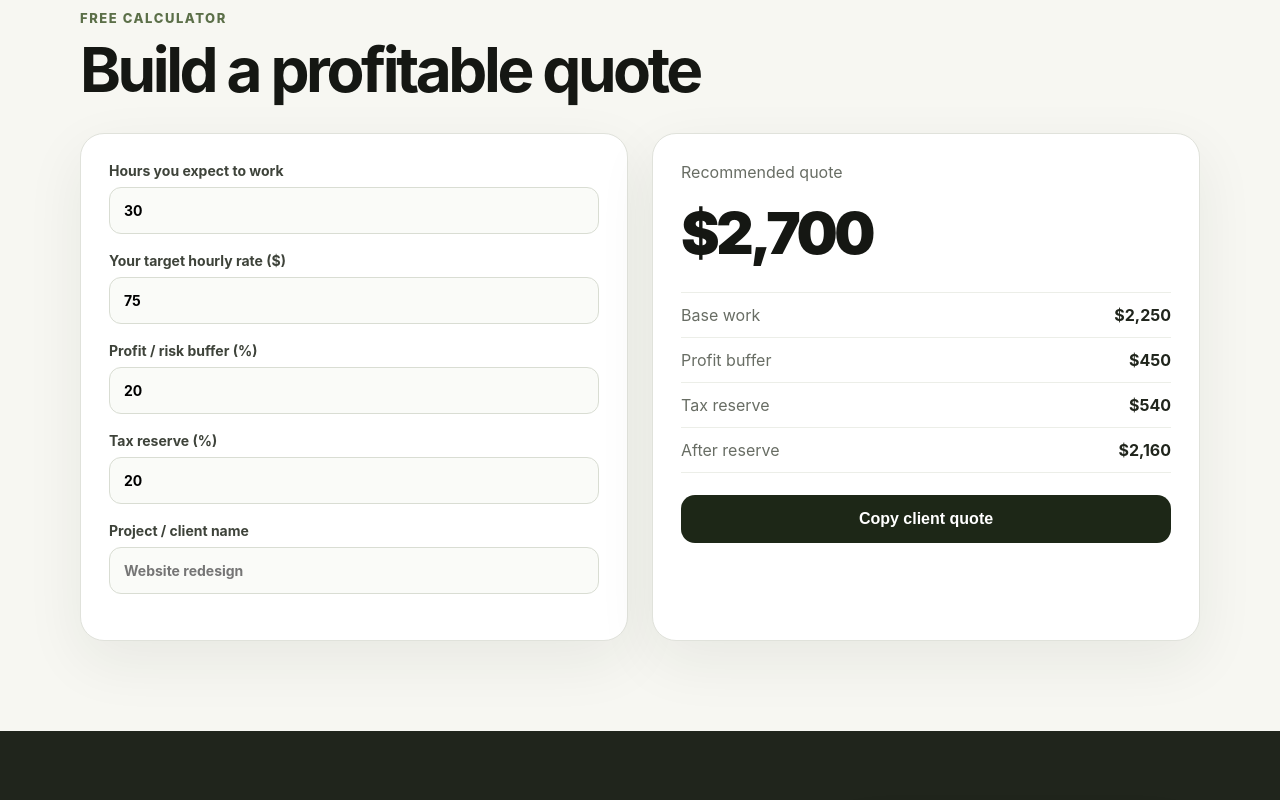
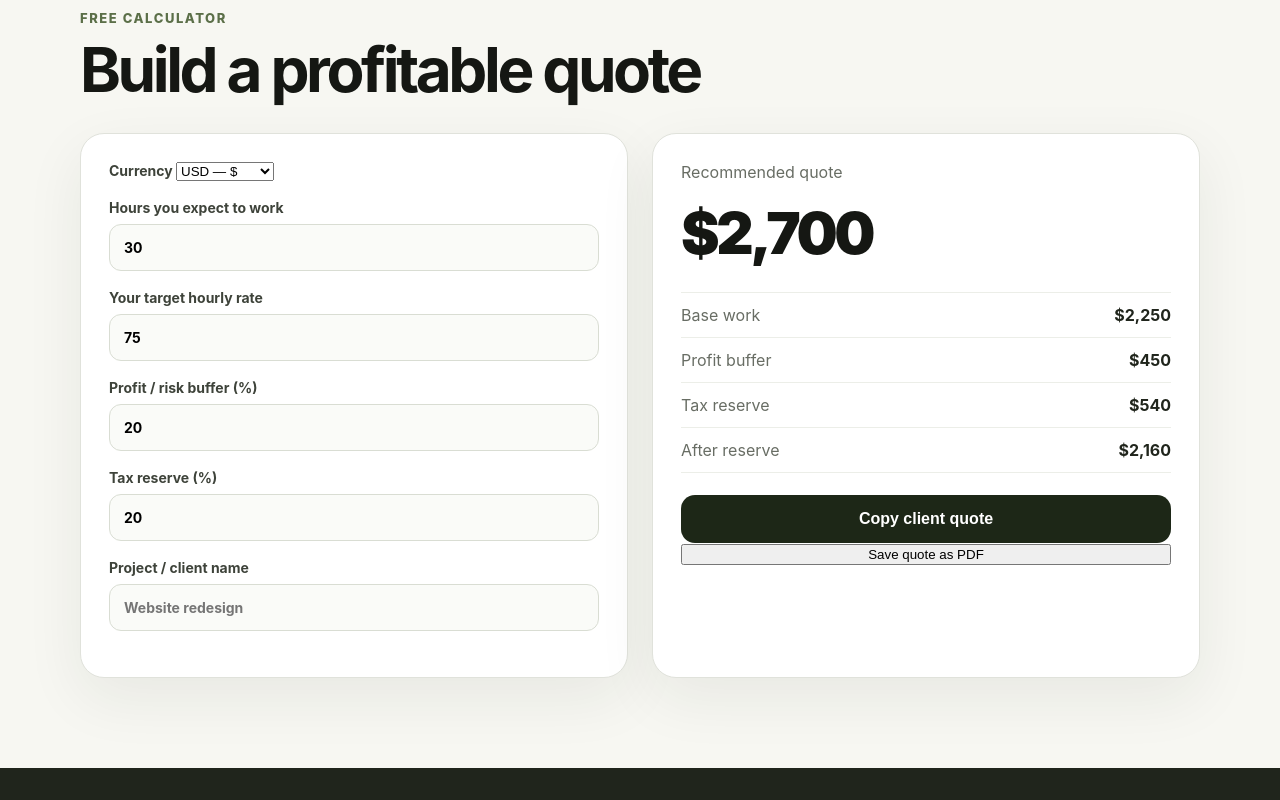
Before and after one commit to matrix12345695-afk/-, a plain HTML site: page index.html in a window 1280 px wide. Shown: the part 920-1720 px from the top of the page. Drawn offline with Linux system fonts and the light colour scheme.

Commit message:
Add multi-currency and PDF-ready quotes

```diff
--- a/index.html
+++ b/index.html
@@ -32,13 +32,19 @@
     <div class="section-head"><span class="eyebrow">Free calculator</span><h2>Build a profitable quote</h2></div>
     <div class="grid">
       <form id="calc" class="panel">
+        <label>Currency
+          <select id="currency">
+            <option value="USD">USD — $</option><option value="EUR">EUR — €</option><option value="GBP">GBP — £</option>
+            <option value="UZS">UZS — soʻm</option><option value="KZT">KZT — ₸</option><option value="AED">AED — د.إ</option>
+          </select>
+        </label>
         <label>Hours you expect to work<input id="hours" type="number" min="1" value="30"></label>
-        <label>Your target hourly rate ($)<input id="rate" type="number" min="1" value="75"></label>
+        <label>Your target hourly rate<input id="rate" type="number" min="1" value="75"></label>
         <label>Profit / risk buffer (%)<input id="buffer" type="number" min="0" value="20"></label>
         <label>Tax reserve (%)<input id="tax" type="number" min="0" value="20"></label>
         <label>Project / client name<input id="project" type="text" placeholder="Website redesign"></label>
       </form>
-      <div class="panel result">
+      <div class="panel result" id="quoteCard">
         <p>Recommended quote</p>
         <div class="big" id="quote">$2,700</div>
         <div class="rows">
@@ -47,7 +53,10 @@
           <div><span>Tax reserve</span><strong id="taxValue">$540</strong></div>
           <div><span>After reserve</span><strong id="takeHome">$2,160</strong></div>
         </div>
-        <button id="copyQuote" class="cta button" type="button">Copy client quote</button>
+        <div class="actions">
+          <button id="copyQuote" class="cta button" type="button">Copy client quote</button>
+          <button id="printQuote" class="secondary button" type="button">Save quote as PDF</button>
+        </div>
         <span id="copyStatus" class="micro"></span>
       </div>
     </div>
```
